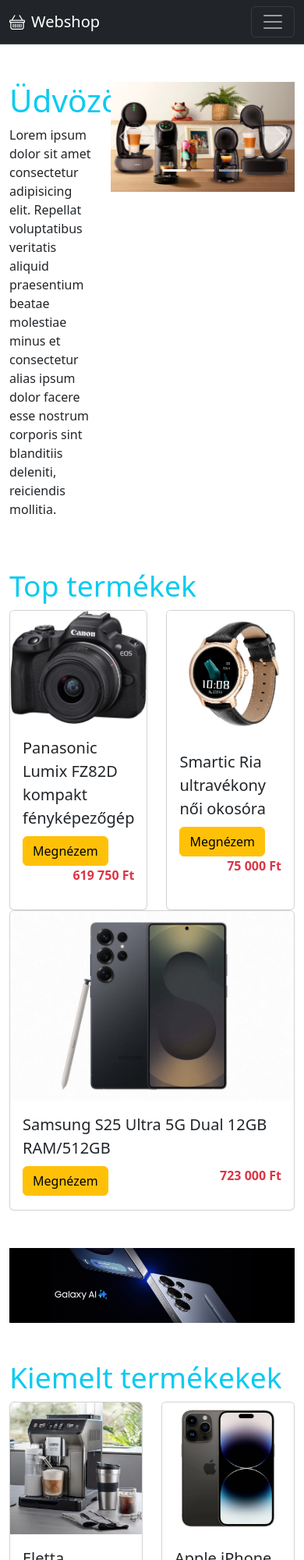
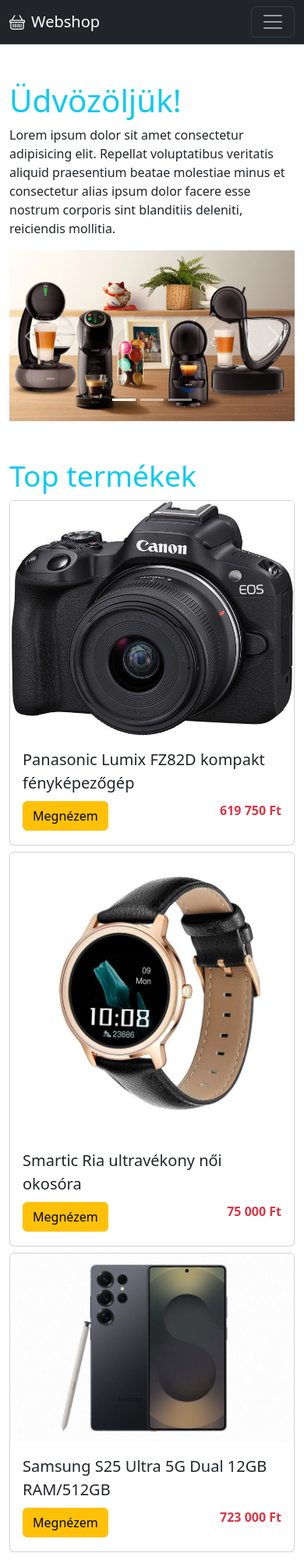
Before and after one commit to Reni98/WebshopWithBoostrap, a plain HTML site: page Webshop/index.html in a window 390 px wide. Shown: the top 2000 px of the page at 78% size. Drawn offline with nearby package versions, Linux system fonts and the light colour scheme.

Commit message:
Update index.html

```diff
--- a/Webshop/index.html
+++ b/Webshop/index.html
@@ -46,7 +46,7 @@
 
 <div class="container">
     <div class="row my-5">
-        <div class="col-4">
+        <div class="col-lg-4">
         <h1 class="display-2 h1 text-info">
             Üdvözöljük!
         </h1>
@@ -54,7 +54,7 @@
             Lorem ipsum dolor sit amet consectetur adipisicing elit. Repellat voluptatibus veritatis aliquid praesentium beatae molestiae minus et consectetur alias ipsum dolor facere esse nostrum corporis sint blanditiis deleniti, reiciendis mollitia.
         </p>
     </div>
-        <div class="col-8">
+        <div class="col-lg-8">
             <div id="carouselExampleIndicators" class="carousel slide">
   <div class="carousel-indicators">
     <button type="button" data-bs-target="#carouselExampleIndicators" data-bs-slide-to="0" class="active" aria-current="true" aria-label="Slide 1"></button>
@@ -88,7 +88,7 @@
 
 <div class="row">
     <h2 class="display-3 text-info">Top termékek</h2>
-    <div class="col ">
+    <div class="col-sm-4 mb-2 mb-md-0">
         <div class="card h-100">
   <img src="kepek/1378163530.canon-eos-r50-rf-s-18-45mm-f-4-5-6-3-is-stm-5811c033aa.jpg" class="card-img-top" alt="...">
   <div class="card-body">
@@ -101,7 +101,7 @@
   </div>
 </div>
     </div>
-    <div class="col">
+    <div class="col-sm-4 mb-2 mb-md-0">
       <div class="card h-100">
   <img src="kepek/Smartic-Ria-arany-fekete-01-e1633101623702.jpg" class="card-img-top" alt="...">
   <div class="card-body">
@@ -113,7 +113,7 @@
   </div>
 </div>
 </div>
-    <div class="col">
+    <div class="col-sm-4 mb-2 mb-md-0">
       <div class="card h-100">
   <img src="kepek/2685574.samsung-galaxy-s25-ultra-5g-256gb-12gb-ram-dual-sm-s938.jpg" class="card-img-top" alt="...">
   <div class="card-body">
@@ -128,14 +128,14 @@
 </div>
 
 <div class="row my-5">
-  <div class="col">
+  <div class="col d-none d-sm-block">
     <img src="kepek/banner.jpg" alt="" class="img-fluid">
   </div>
 </div>
 
 <div class="row">
   <h2 class="display-3 text-info">Kiemelt termékekek</h2>
-  <div class="col">
+  <div class="col-lg-6 col-4">
     <div class="card h-100">
   <img src="kepek/DeLonghi-Eletta-Explore-coffee-machine-1cf0c57.jpg" class="card-img-top" alt="...">
   <div class="card-body">
@@ -151,7 +151,7 @@
 </div>
 </div>
 
-  <div class="col">
+  <div class="col-lg-6 col-4">
     <div class="card h-100">
   <img src="kepek/ihpone.jpg" class="card-img-top" alt="...">
   <div class="card-body">
```
